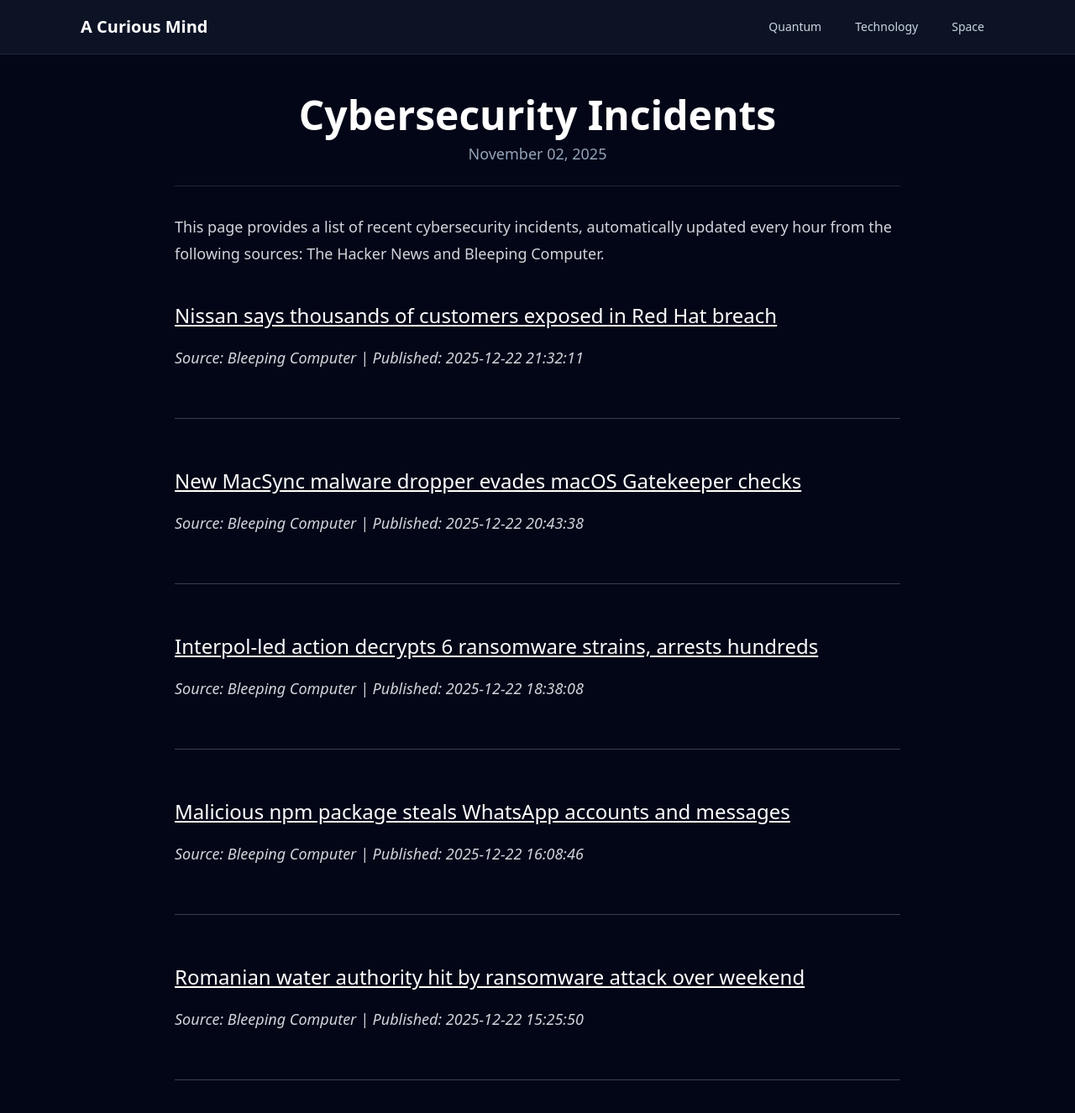
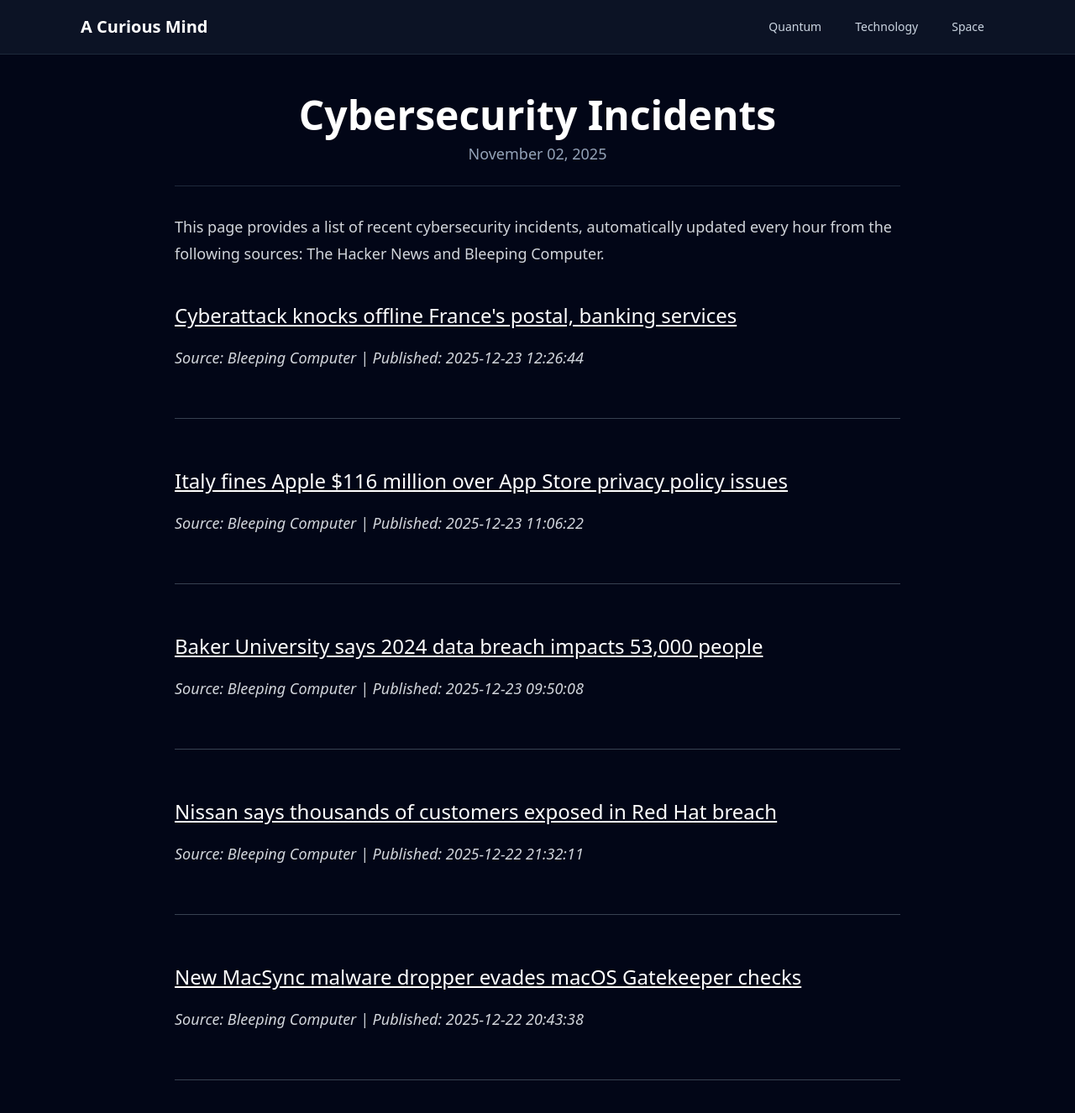
Before and after one commit to onehl7/onehl7.github.io, a Jekyll site: the page built from _posts/2025-11-02-cybersecurity-incidents.md, in a window 1280 px wide and 1400 px high. Shown: the top 1326 px of the window at 84% size. Built offline with Jekyll 4.4.1, drawn with Linux system fonts in a browser that asks for light colours; nearby versions of some CDN libraries.

Commit message:
Update news data

```diff
--- a/_data/news.json
+++ b/_data/news.json
@@ -1,4 +1,22 @@
 [
+  {
+    "source": "Bleeping Computer",
+    "title": "Cyberattack knocks offline France's postal, banking services",
+    "link": "https://www.bleepingcomputer.com/news/security/cyberattack-knocks-offline-frances-postal-banking-services/",
+    "published": "2025-12-23 12:26:44"
+  },
+  {
+    "source": "Bleeping Computer",
+    "title": "Italy fines Apple $116 million over App Store privacy policy issues",
+    "link": "https://www.bleepingcomputer.com/news/security/italy-fines-apple-116-million-over-app-store-tracking-privacy-practices/",
+    "published": "2025-12-23 11:06:22"
+  },
+  {
+    "source": "Bleeping Computer",
+    "title": "Baker University says 2024 data breach impacts 53,000 people",
+    "link": "https://www.bleepingcomputer.com/news/security/baker-university-data-breach-impacts-over-53-000-individuals/",
+    "published": "2025-12-23 09:50:08"
+  },
   {
     "source": "Bleeping Computer",
     "title": "Nissan says thousands of customers exposed in Red Hat breach",
@@ -10,23 +28,5 @@
     "title": "New MacSync malware dropper evades macOS Gatekeeper checks",
     "link": "https://www.bleepingcomputer.com/news/security/new-macsync-malware-dropper-evades-macos-gatekeeper-checks/",
     "published": "2025-12-22 20:43:38"
-  },
-  {
-    "source": "Bleeping Computer",
-    "title": "Interpol-led action decrypts 6 ransomware strains, arrests hundreds",
-    "link": "https://www.bleepingcomputer.com/news/security/interpol-led-action-decrypts-6-ransomware-strains-arrests-hundreds/",
-    "published": "2025-12-22 18:38:08"
-  },
-  {
-    "source": "Bleeping Computer",
-    "title": "Malicious npm package steals WhatsApp accounts and messages",
-    "link": "https://www.bleepingcomputer.com/news/security/malicious-npm-package-steals-whatsapp-accounts-and-messages/",
-    "published": "2025-12-22 16:08:46"
-  },
-  {
-    "source": "Bleeping Computer",
-    "title": "Romanian water authority hit by ransomware attack over weekend",
-    "link": "https://www.bleepingcomputer.com/news/security/romanian-water-authority-hit-by-ransomware-attack-over-weekend/",
-    "published": "2025-12-22 15:25:50"
   }
 ]
```
